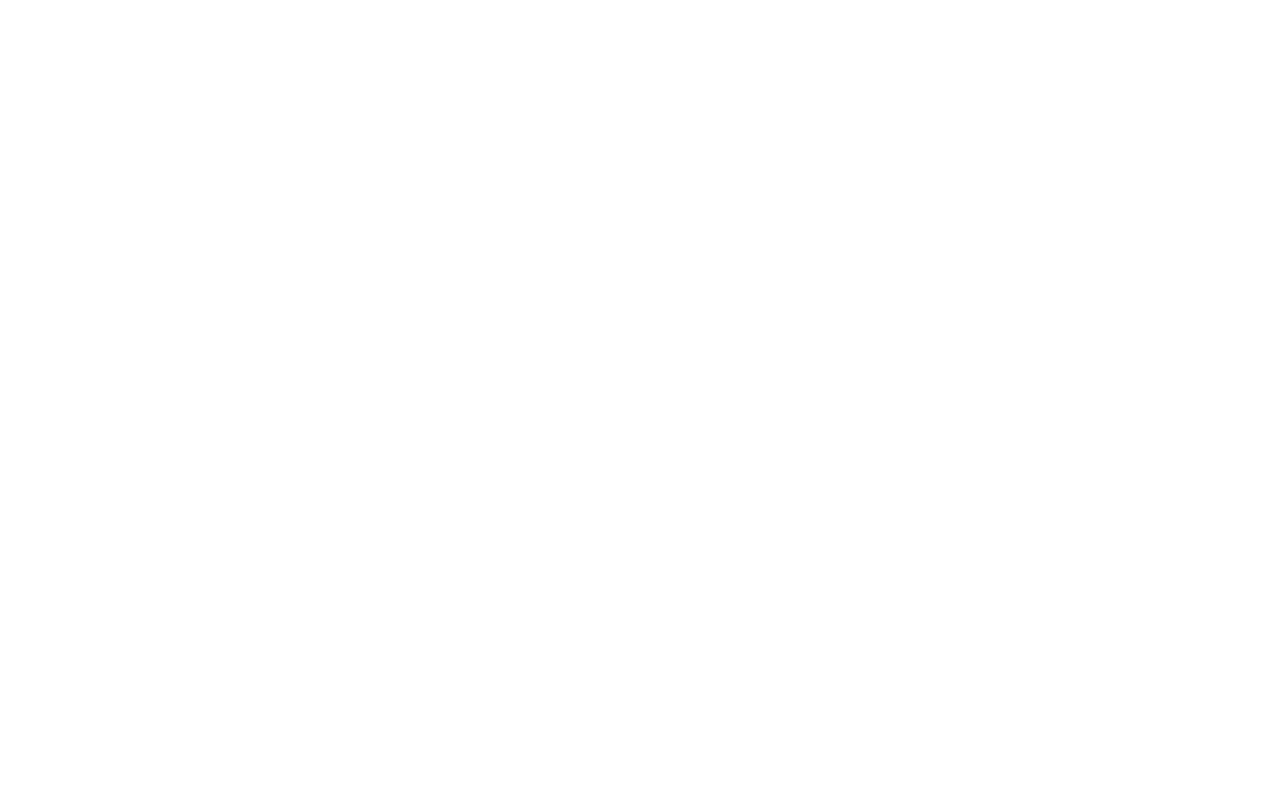
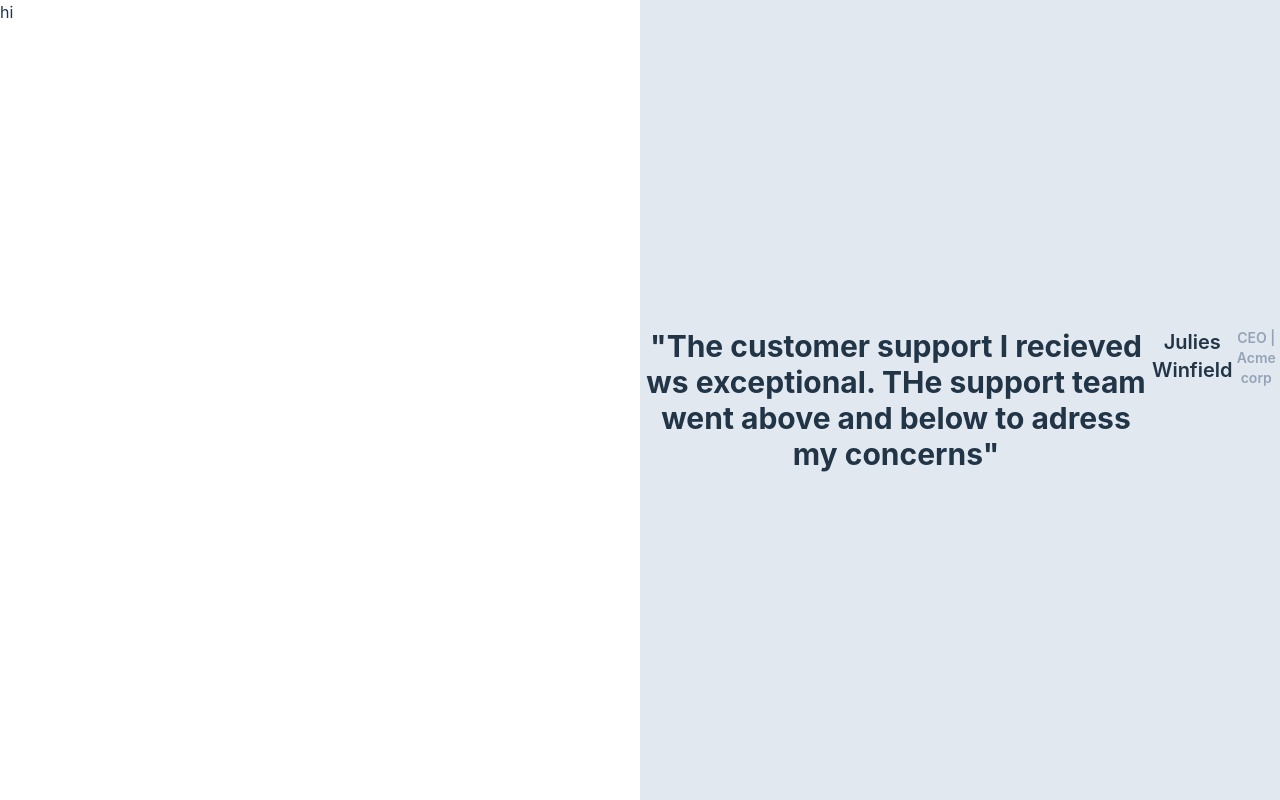
Before and after one commit to ashish07-07/blogging-website, a React (Vite) app in the folder frontend/: page /signup in a window 1280 px wide. Built offline with nearby package versions, Linux system fonts and the light colour scheme.

Commit message:
quote component
quote component added

```diff
--- /dev/null
+++ b/frontend/src/components/Quote.tsx
@@ -0,0 +1,19 @@
+export function Quote() {
+  return (
+    <div className="bg-slate-200 h-screen flex justify-center flex-col">
+      <div className="flex justify-center">
+        <div className=" max-w-lg text-center  text-3xl font-bold">
+          "The customer support I recieved ws exceptional. THe support team went
+          above and below to adress my concerns"
+        </div>
+        <div className=" max-w-md text-center  text-xl font-semibold">
+          Julies Winfield
+        </div>
+
+        <div className=" max-w-md text-center  text-sm font-semibold text-slate-400">
+          CEO | Acme corp
+        </div>
+      </div>
+    </div>
+  );
+}
--- a/frontend/src/pages/Signup.tsx
+++ b/frontend/src/pages/Signup.tsx
@@ -1,3 +1,11 @@
+import { Quote } from "../components/Quote";
 export function Signup() {
-  return <div></div>;
+  return (
+    <div>
+      <div className="grid grid-cols-2">
+        <div>hi</div>
+        <Quote></Quote>
+      </div>
+    </div>
+  );
 }
```
